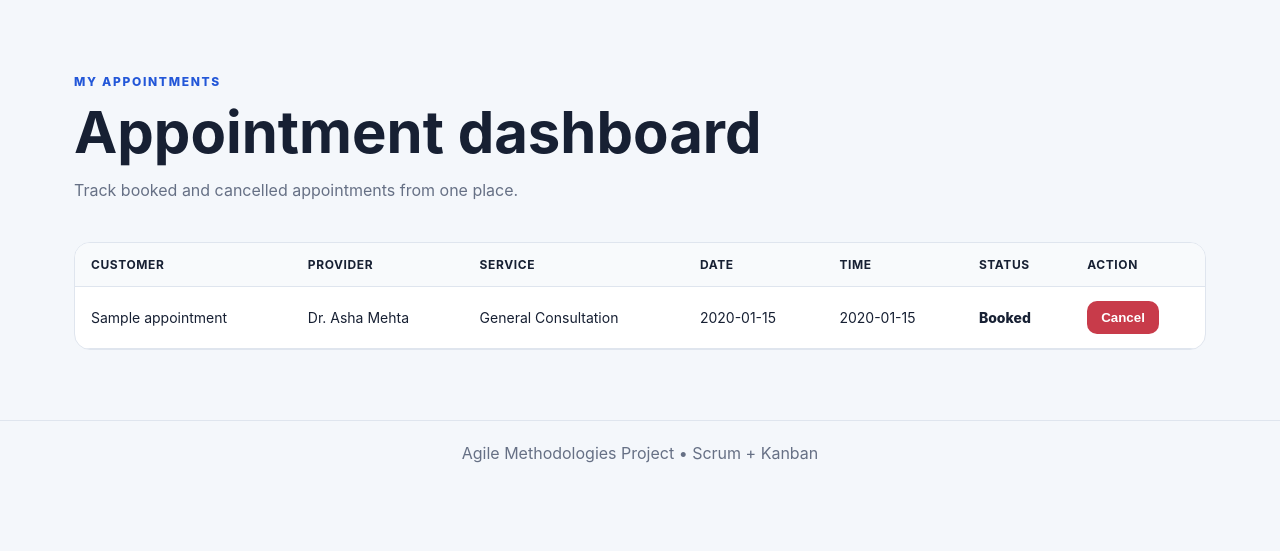
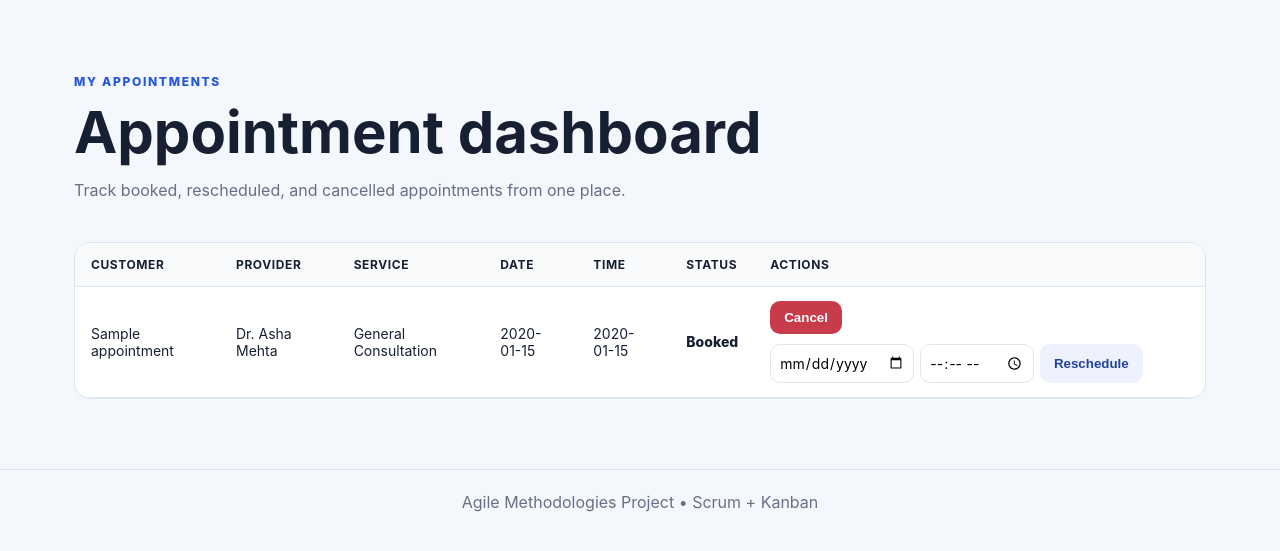
Before and after one commit to Prakash-codeMaker/online-appointment-booking, a Flask app: page /appointments in a window 1280 px wide. Shown: the part 68-619 px from the top of the page. Run offline with Flask 3, Linux system fonts and the light colour scheme; data comes from the database, SQL or seed files in the repository; tables that the repository leaves empty hold one stand-in row (values such as "Sample post").

Commit message:
feat: add appointment rescheduling
* feat: add appointment rescheduling

* feat: add reschedule controls

* style: add appointment actions

```diff
--- a/app.py
+++ b/app.py
@@ -35,7 +35,7 @@ def book():
         return redirect(url_for("index"))
 
     db = get_db()
-    provider = db.execute("SELECT id, name FROM providers WHERE id = ?", (provider_id,)).fetchone()
+    provider = db.execute("SELECT id FROM providers WHERE id = ?", (provider_id,)).fetchone()
     if provider is None:
         flash("Provider not found.")
         return redirect(url_for("index"))
@@ -86,5 +86,49 @@ def cancel(appointment_id):
     flash("Appointment cancelled.")
     return redirect(url_for("appointments"))
 
+@app.post("/appointments/<int:appointment_id>/reschedule")
+def reschedule(appointment_id):
+    appointment_date = request.form.get("appointment_date", "").strip()
+    appointment_time = request.form.get("appointment_time", "").strip()
+
+    if not all([appointment_date, appointment_time]):
+        flash("Please select a new date and time.")
+        return redirect(url_for("appointments"))
+
+    db = get_db()
+    current = db.execute(
+        "SELECT provider_id, status FROM appointments WHERE id = ?",
+        (appointment_id,),
+    ).fetchone()
+
+    if current is None:
+        flash("Appointment not found.")
+        return redirect(url_for("appointments"))
+
+    if current["status"] != "Booked":
+        flash("Only booked appointments can be rescheduled.")
+        return redirect(url_for("appointments"))
+
+    conflict = db.execute(
+        """SELECT id FROM appointments
+           WHERE provider_id = ? AND appointment_date = ? AND appointment_time = ?
+           AND status = 'Booked' AND id != ?""",
+        (current["provider_id"], appointment_date, appointment_time, appointment_id),
+    ).fetchone()
+
+    if conflict:
+        flash("The new time slot is already booked.")
+        return redirect(url_for("appointments"))
+
+    db.execute(
+        """UPDATE appointments
+           SET appointment_date = ?, appointment_time = ?
+           WHERE id = ?""",
+        (appointment_date, appointment_time, appointment_id),
+    )
+    db.commit()
+    flash("Appointment rescheduled successfully.")
+    return redirect(url_for("appointments"))
+
 if __name__ == "__main__":
     app.run(debug=True)
--- a/static/style.css
+++ b/static/style.css
@@ -6,7 +6,7 @@
 .eyebrow{font-size:12px;font-weight:800;letter-spacing:.14em;color:var(--accent)}h1{font-size:clamp(34px,5vw,58px);line-height:1.02;margin:8px 0 14px;max-width:850px}h2{margin:8px 0 5px}p{color:var(--muted);line-height:1.6}
 .search{display:flex;gap:10px;align-items:center;background:#fff;border:1px solid var(--line);padding:10px;border-radius:14px;margin:0 0 22px}.search input{margin:0;flex:1}.search button{width:auto;margin:0}.search a{color:var(--muted);text-decoration:none;padding:10px}
 .grid{display:grid;grid-template-columns:repeat(auto-fit,minmax(280px,1fr));gap:22px}.card{background:var(--card);border:1px solid var(--line);border-radius:18px;padding:22px;box-shadow:0 12px 30px rgba(20,30,60,.06)}.icon{width:42px;height:42px;border-radius:12px;background:#e8efff;color:var(--accent);display:grid;place-items:center;font-size:24px;font-weight:700}.service{color:var(--accent);font-weight:700}
-label{display:block;font-size:13px;font-weight:700;margin:14px 0 6px}input{width:100%;padding:12px;border:1px solid var(--line);border-radius:10px;font:inherit}button{margin-top:15px;width:100%;padding:12px;border:0;border-radius:10px;background:var(--accent);color:white;font-weight:800;cursor:pointer}button.danger{background:var(--danger);width:auto;padding:9px 14px;margin:0}.flash{background:#e8f7ee;color:#17663a;border:1px solid #bde8cf;padding:12px 16px;border-radius:10px;margin-bottom:20px}
+label{display:block;font-size:13px;font-weight:700;margin:14px 0 6px}input{width:100%;padding:12px;border:1px solid var(--line);border-radius:10px;font:inherit}button{margin-top:15px;width:100%;padding:12px;border:0;border-radius:10px;background:var(--accent);color:white;font-weight:800;cursor:pointer}button.danger{background:var(--danger);width:auto;padding:9px 14px;margin:0}.secondary{background:#eef2ff;color:#23419b;width:auto;padding:9px 14px;margin:0}.actions{display:flex;gap:10px;align-items:flex-start;flex-wrap:wrap}.actions form{display:flex;gap:6px}.actions input{width:auto;padding:8px}.flash{background:#e8f7ee;color:#17663a;border:1px solid #bde8cf;padding:12px 16px;border-radius:10px;margin-bottom:20px}
 .table-wrap{background:#fff;border:1px solid var(--line);border-radius:16px;overflow:auto}table{width:100%;border-collapse:collapse;min-width:750px}th,td{text-align:left;padding:14px 16px;border-bottom:1px solid var(--line);font-size:14px}th{background:#f8fafc;font-size:12px;text-transform:uppercase;letter-spacing:.05em}.status{font-weight:800}
 footer{text-align:center;padding:22px;color:var(--muted);border-top:1px solid var(--line)}
 .empty{text-align:center;padding:42px}@media(max-width:700px){.nav{padding:0 20px}.nav a{margin-left:12px}.container{padding:28px 16px 50px}.search{flex-wrap:wrap}.search input{width:100%;flex-basis:100%}.search button{flex:1}.search a{flex:0}}
--- a/templates/appointments.html
+++ b/templates/appointments.html
@@ -4,12 +4,12 @@
 <section class="hero compact">
   <p class="eyebrow">MY APPOINTMENTS</p>
   <h1>Appointment dashboard</h1>
-  <p>Track booked and cancelled appointments from one place.</p>
+  <p>Track booked, rescheduled, and cancelled appointments from one place.</p>
 </section>
 <section class="table-wrap">
 <table>
   <thead>
-    <tr><th>Customer</th><th>Provider</th><th>Service</th><th>Date</th><th>Time</th><th>Status</th><th>Action</th></tr>
+    <tr><th>Customer</th><th>Provider</th><th>Service</th><th>Date</th><th>Time</th><th>Status</th><th>Actions</th></tr>
   </thead>
   <tbody>
   {% for item in appointments %}
@@ -22,9 +22,16 @@
       <td><span class="status">{{ item["status"] }}</span></td>
       <td>
         {% if item["status"] == "Booked" %}
-        <form method="post" action="{{ url_for('cancel', appointment_id=item['id']) }}">
-          <button class="danger" type="submit">Cancel</button>
-        </form>
+        <div class="actions">
+          <form method="post" action="{{ url_for('cancel', appointment_id=item['id']) }}">
+            <button class="danger" type="submit">Cancel</button>
+          </form>
+          <form method="post" action="{{ url_for('reschedule', appointment_id=item['id']) }}">
+            <input type="date" name="appointment_date" required>
+            <input type="time" name="appointment_time" required>
+            <button class="secondary" type="submit">Reschedule</button>
+          </form>
+        </div>
         {% else %}—{% endif %}
       </td>
     </tr>
```
